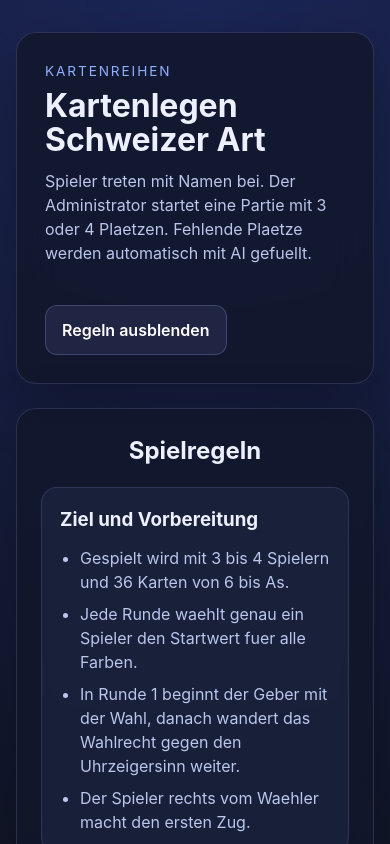
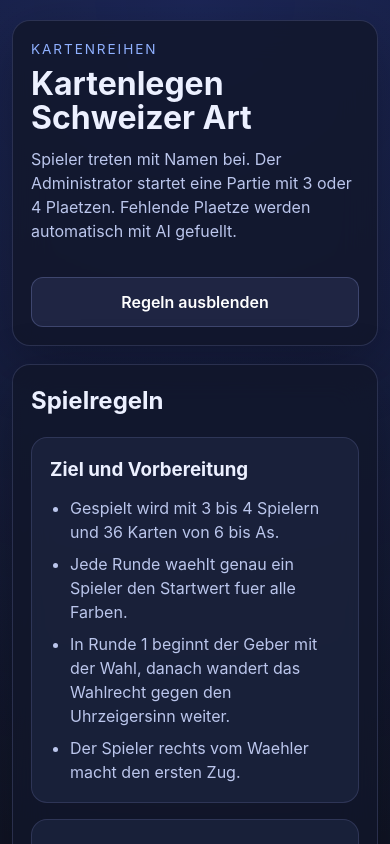
Before and after one commit to dniggeler/game-karteraus, a React (Vite) app in the folder src/client/: page / in a window 390 px wide. Both pictures are taken after a click on the button "Spielregeln". Shown: the top 844 px of the page. Built offline with nearby package versions, Linux system fonts and the light colour scheme; no server answers.

Commit message:
feat: enhance responsive design for app shell and table round layout, improve card button styling and grid display

```diff
--- a/src/client/src/App.css
+++ b/src/client/src/App.css
@@ -301,6 +301,8 @@ input {
   border-radius: 999px;
   background: var(--theme-pill-bg);
   color: var(--theme-pill-text);
+  max-width: 100%;
+  text-wrap: balance;
 }
 
 .error-banner,
@@ -443,6 +445,8 @@ input {
   display: inline-flex;
   align-items: center;
   gap: 8px;
+  flex-wrap: wrap;
+  min-width: 0;
 }
 
 .player-card--current-turn .player-name {
@@ -646,7 +650,7 @@ input {
   }
 }
 
-@media (max-width: 720px) {
+@media (max-width: 900px) {
   .table-round-row {
     grid-template-columns: 42px 1fr;
   }
@@ -686,6 +690,109 @@ input {
     aspect-ratio: auto;
     min-height: 180px;
   }
+
+  .hand-suit-rows {
+    overflow-x: visible;
+  }
+
+  .hand-grid {
+    display: grid;
+    grid-template-columns: repeat(auto-fit, minmax(72px, 1fr));
+    gap: 10px;
+    width: 100%;
+  }
+
+  .card-button {
+    width: min(100%, 96px);
+    min-height: 0;
+    aspect-ratio: 140 / 196;
+    justify-self: center;
+    padding: 6px;
+  }
+}
+
+@media (max-width: 560px) {
+  .app-shell {
+    width: min(100% - 24px, 1400px);
+    padding: 20px 0 32px;
+  }
+
+  .hero-panel,
+  .panel {
+    border-radius: 18px;
+  }
+
+  .hero-panel,
+  .panel {
+    padding: 18px;
+  }
+
+  .hero-panel {
+    gap: 18px;
+    margin-bottom: 18px;
+  }
+
+  .rules-panel {
+    margin-bottom: 18px;
+  }
+
+  .layout-grid {
+    gap: 16px;
+  }
+
+  .section-header,
+  .button-row {
+    align-items: stretch;
+  }
+
+  .button-row > button,
+  .hero-actions > button {
+    width: 100%;
+  }
+
+  .hero-actions,
+  .session-pill {
+    width: 100%;
+  }
+
+  .player-name {
+    font-size: 1rem;
+  }
+
+  .table-round-row {
+    grid-template-columns: 1fr;
+    gap: 6px;
+  }
+
+  .table-round-row__stacks {
+    gap: 4px;
+  }
+
+  .table-round-row__label {
+    font-size: 0.75rem;
+  }
+
+  .card-face.round-card-preview {
+    width: 42px;
+  }
+
+  .round-card-stack__cards > .card-face + .card-face {
+    margin-top: -46px;
+  }
+
+  .round-card-stack__empty {
+    width: 42px;
+    min-height: 60px;
+  }
+
+  .hand-grid {
+    grid-template-columns: repeat(auto-fit, minmax(64px, 1fr));
+    gap: 8px;
+  }
+
+  .card-button {
+    width: min(100%, 84px);
+  }
 }
 
 @keyframes current-turn-seat-mobile {
```
